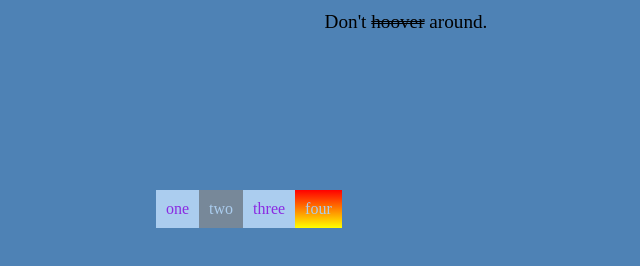
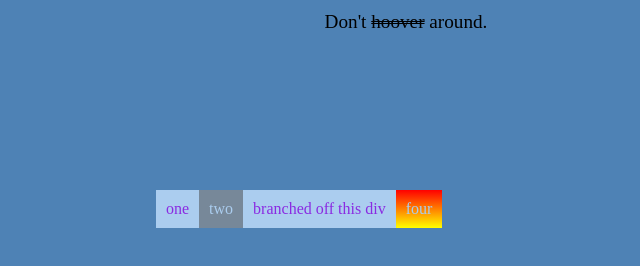
Before and after one commit to gnorken/gh_test, a plain HTML site: page index.html in a window 1280 px wide. Shown: the part 74-340 px from the top of the page, without its empty margins (234-874 px from the left). Drawn offline with Linux system fonts and the light colour scheme.

Commit message:
branched off div 3

```diff
--- a/index.html
+++ b/index.html
@@ -18,7 +18,7 @@
    <div id="container">
        <div>one</div>
        <div>two</div>
-       <div>three</div>
+       <div>branched off  this div</div>
        <div id="myDiv">four</div>
 
    </div>
```
